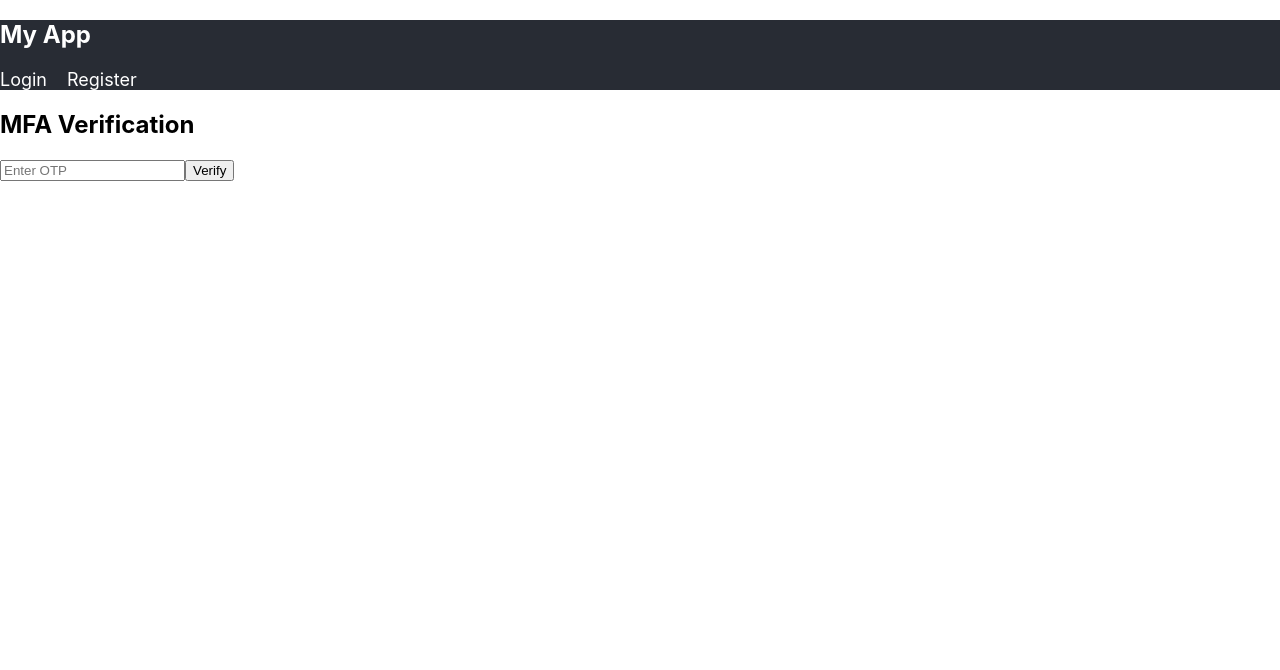
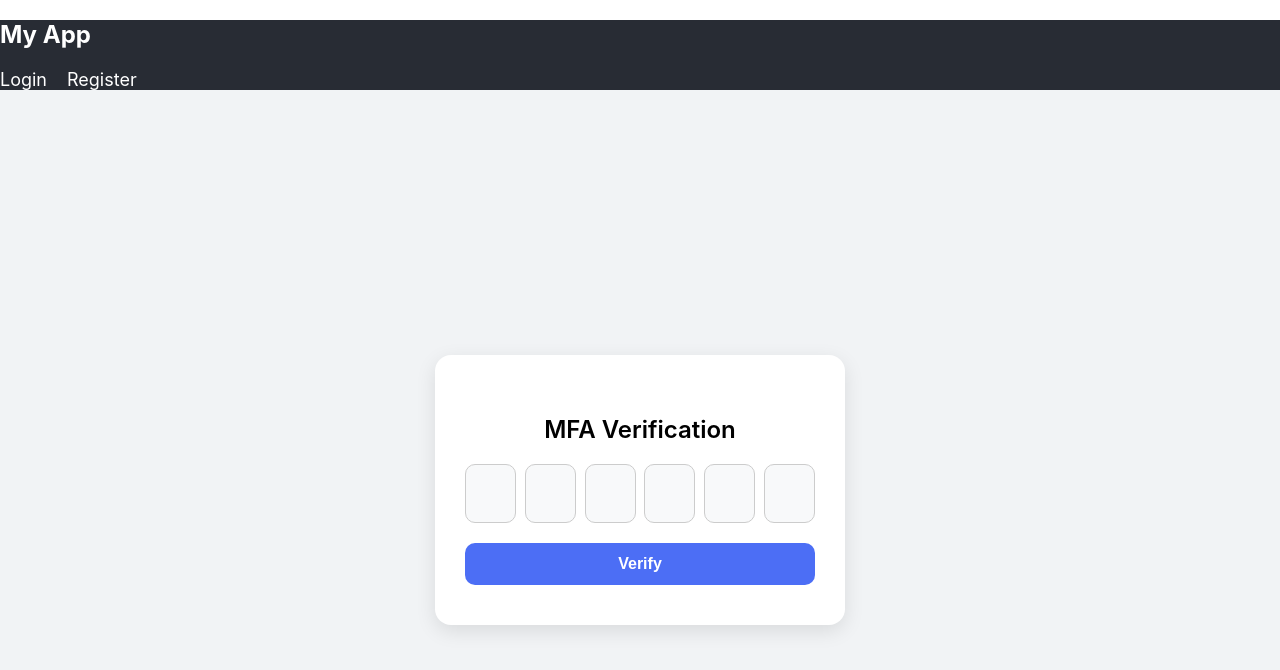
Before and after one commit to PayalPhatwani/custom-mfa-frontend, a React (Create React App) app: page /mfa in a window 1280 px wide. Shown: the top 670 px of the page. Built offline with nearby package versions, Linux system fonts and the light colour scheme.

Commit message:
added styling to mfa page and added error/success message notification to registration page

```diff
--- a/src/components/MFA.jsx
+++ b/src/components/MFA.jsx
@@ -1,44 +1,128 @@
-import { useState } from "react";
+import { useState, useRef } from "react";
 import { useNavigate } from "react-router-dom";
 
-export default function MFA(){
-    const [otp,setOtp] = useState("");
+export default function MFA() {
+  const [otp, setOtp] = useState(["", "", "", "", "", ""]);
+  const inputsRef = useRef([]);
   const navigate = useNavigate();
 
+  const handleChange = (value, index) => {
+    if (/^[0-9]?$/.test(value)) {
+      const newOtp = [...otp];
+      newOtp[index] = value;
+      setOtp(newOtp);
+
+      // Move to next box automatically
+      if (value && index < 5) {
+        inputsRef.current[index + 1].focus();
+      }
+    }
+  };
+
+  const handleKeyDown = (e, index) => {
+    if (e.key === "Backspace" && !otp[index] && index > 0) {
+      inputsRef.current[index - 1].focus();
+    }
+  };
+
   const handleVerify = async () => {
-        //const mfaToken = localStorage.getItem("mfaToken");
+    const finalOtp = otp.join(""); // create single string like "123456"
     const email = localStorage.getItem("email");
-        console.log("otp in fe: ",otp)
-        const res = await fetch("http://localhost:3000/auth/verify-mfa",{
-            method:"POST",
-            headers: {"Content-Type":"application/json"},
+
+    const res = await fetch("http://localhost:3000/auth/verify-mfa", {
+      method: "POST",
+      headers: { "Content-Type": "application/json" },
       body: JSON.stringify({
-                email: email,     // user email
-        code: otp,
+        email: email,
+        code: finalOtp,
       }),
     });
 
     const data = await res.json();
     console.log("MFA Verification Response:", data);
-        if(data.token.access_token){
-            localStorage.setItem("token",data.token.access_token);
+
+    if (data.token?.access_token) {
+      localStorage.setItem("token", data.token.access_token);
       localStorage.removeItem("mfaToken");
       navigate("/home");
-        }else{
-            console.log("invalid OTP from MFA class frontend")
+    } else {
       alert("Invalid OTP");
     }
-    }
+  };
 
   return (
-            <div>
-                <h2>MFA Verification</h2>
+    <div style={styles.container}>
+      <div style={styles.card}>
+        <h2 style={styles.title}>MFA Verification</h2>
+
+        <div style={styles.otpContainer}>
+          {otp.map((digit, index) => (
             <input
+              key={index}
               type="text"
-                placeholder="Enter OTP"
-                onChange={(e) => setOtp(e.target.value)}
-                ></input>
-                <button onClick={handleVerify}>Verify</button>
+              maxLength="1"
+              value={digit}
+              onChange={(e) => handleChange(e.target.value, index)}
+              onKeyDown={(e) => handleKeyDown(e, index)}
+              ref={(el) => (inputsRef.current[index] = el)}
+              style={styles.input}
+              inputMode="numeric"
+            />
+          ))}
+        </div>
+
+        <button onClick={handleVerify} style={styles.button}>Verify</button>
+      </div>
     </div>
   );
 }
+
+// 🎨 STYLES
+const styles = {
+  container: {
+    height: "100vh",
+    display: "flex",
+    justifyContent: "center",
+    alignItems: "center",
+    background: "#f1f3f5",
+  },
+  card: {
+    background: "white",
+    padding: "40px 30px",
+    borderRadius: "16px",
+    width: "350px",
+    textAlign: "center",
+    boxShadow: "0 6px 20px rgba(0,0,0,0.1)",
+  },
+  title: {
+    marginBottom: "20px",
+    fontSize: "24px",
+    fontWeight: 600,
+  },
+  otpContainer: {
+    display: "flex",
+    justifyContent: "space-between",
+    marginBottom: "20px",
+  },
+  input: {
+    width: "45px",
+    height: "55px",
+    fontSize: "24px",
+    textAlign: "center",
+    borderRadius: "10px",
+    border: "1px solid #ccc",
+    outline: "none",
+    background: "#f8f9fa",
+  },
+  button: {
+    width: "100%",
+    padding: "12px",
+    backgroundColor: "#4c6ef5",
+    color: "white",
+    fontSize: "16px",
+    fontWeight: "600",
+    border: "none",
+    borderRadius: "10px",
+    cursor: "pointer",
+  },
+};
--- a/src/components/PublicRoute.jsx
+++ b/src/components/PublicRoute.jsx
@@ -2,7 +2,7 @@ import { Navigate } from "react-router-dom";
 
 export default function PublicRoute({ children }){
     const token = localStorage.getItem("token");
-
+    console.log("Token in public route FE",token)
     if(token){
         return <Navigate to="/home" replace />;
     }
--- a/src/components/Registration.jsx
+++ b/src/components/Registration.jsx
@@ -1,4 +1,5 @@
 import React, { useState } from "react";
+import { Link } from "react-router-dom";
 
 export default function Register() {
   const [formData, setFormData] = useState({
@@ -7,6 +8,9 @@ export default function Register() {
     password: "",
     confirmPassword: "",
   });
+
+  const [successMessage, setSuccessMessage] = useState("");
+  const [errorMessage, setErrorMessage] = useState("");
 
   // handle input change
   const handleChange = (e) => {
@@ -17,36 +21,49 @@ export default function Register() {
   };
 
   // handle submit
-  const handleSubmit = async(e) => {
+  const handleSubmit = async (e) => {
     e.preventDefault();
 
+    setSuccessMessage("");
+    setErrorMessage("");
+
     if (formData.password !== formData.confirmPassword) {
-      alert("Passwords do not match");
+      setErrorMessage("Passwords do not match");
       return;
     }
 
-    console.log("Registration Data:", formData);
+    const res = await fetch("http://localhost:3000/user/register", {
+      method: "POST",
+      headers: { "Content-Type": "application/json" },
+      body: JSON.stringify(formData),
+    });
 
-    // API call example:
-    // axios.post('/register', formData)
-    const res = await fetch('http://localhost:3000/auth/register', {
-    method: 'POST',
-    headers: { 'Content-Type': 'application/json' },
-    body: JSON.stringify(formData),
-  });
+    const body = await res.json();
 
-  const body = await res.json();
-  if (res.ok) {
-    console.log('Registered:', body);
-  } else {
-    console.error('Error:', body);
-  }
+    if (res.ok) {
+      setSuccessMessage("Registration successful! You can now login.");
+      setErrorMessage("");
+    } else {
+      setErrorMessage(body.message || "Registration failed. Try again.");
+      setSuccessMessage("");
+    }
   };
 
   return (
     <div style={styles.container}>
       <form style={styles.form} onSubmit={handleSubmit}>
         <h2 style={styles.title}>Register</h2>
+
+        {successMessage && (
+          <div style={styles.successBox}>
+            {successMessage} <br />
+            <Link to="/login" style={{ color: "#0a58ca", fontWeight: "bold" }}>
+              Go to Login →
+            </Link>
+          </div>
+        )}
+
+        {errorMessage && <div style={styles.errorBox}>{errorMessage}</div>}
 
         <input
           type="text"
@@ -135,4 +152,20 @@ const styles = {
     borderRadius: "6px",
     cursor: "pointer",
   },
+
+  // NEW STYLES ADDED FOR MESSAGES
+  successBox: {
+    backgroundColor: "#d1e7dd",
+    color: "#0f5132",
+    padding: "10px",
+    borderRadius: "6px",
+    fontSize: "14px",
+  },
+  errorBox: {
+    backgroundColor: "#f8d7da",
+    color: "#842029",
+    padding: "10px",
+    borderRadius: "6px",
+    fontSize: "14px",
+  },
 };
```
Lines whose indentation alone changed are shown as unchanged.
